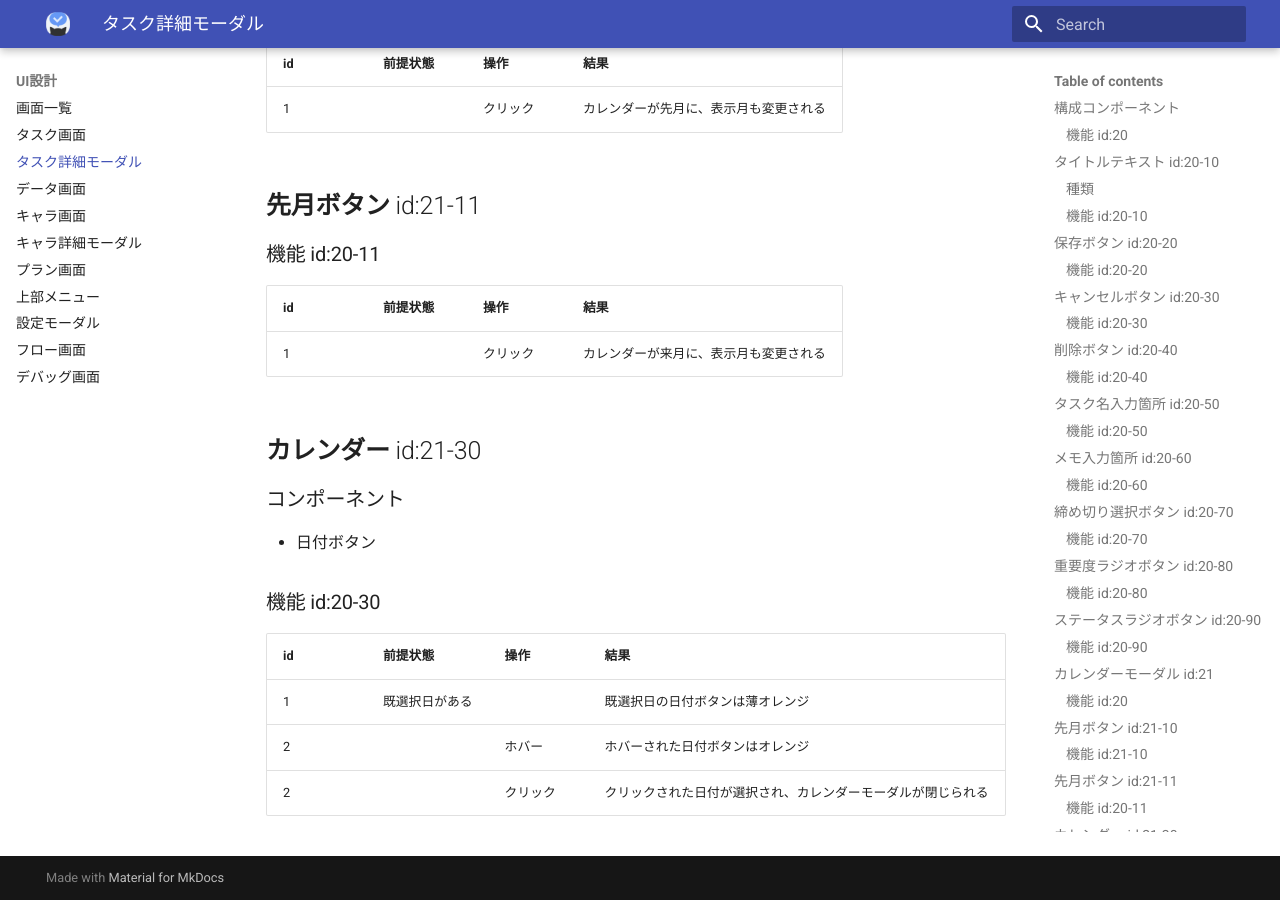
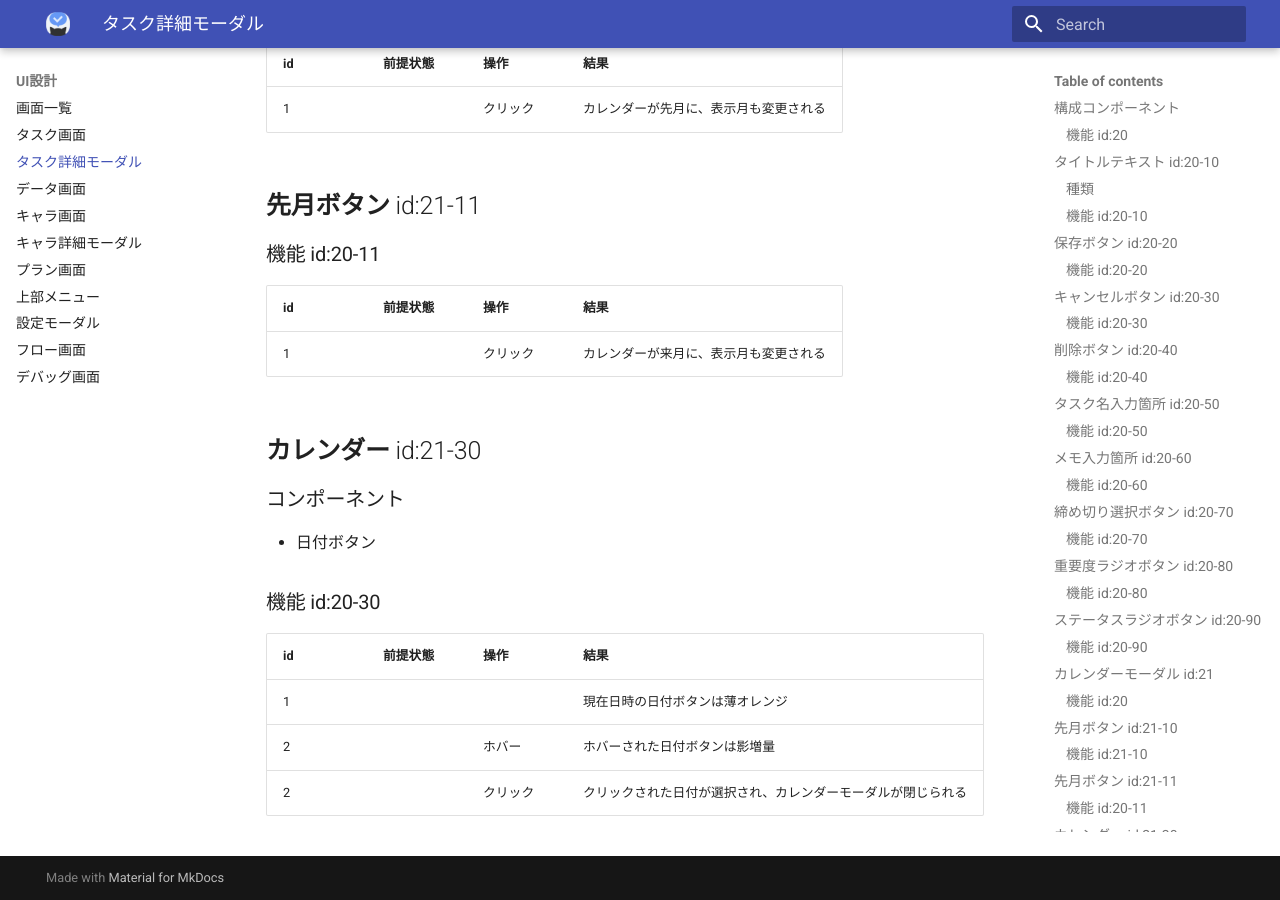
Before and after one commit to CharaDo-Official/CharaDo, an MkDocs documentation site: the page built from docs/10_design/20_task_edit.md, in a window 1280 px wide and 900 px high, scrolled down 7126 px. Built offline with MkDocs 1.6.1 and Material for MkDocs 9.7.7, drawn with Linux system fonts in a browser that asks for light colours.

Commit message:
fix(20_task_edit): カレンダーモーダルの仕様変更

```diff
--- a/docs/10_design/20_task_edit.md
+++ b/docs/10_design/20_task_edit.md
@@ -139,6 +139,6 @@
 ### 機能 id:20-30
 |id 	|前提状態	|操作 	|結果	|
 |---	|---	|---	|---	|
-|1		|既選択日がある	|	|既選択日の日付ボタンは薄オレンジ	|
-|2		|	|ホバー	|ホバーされた日付ボタンはオレンジ	|
+|1		|	|	|現在日時の日付ボタンは薄オレンジ	|
+|2		|	|ホバー	|ホバーされた日付ボタンは影増量	|
 |2		|	|クリック	|クリックされた日付が選択され、カレンダーモーダルが閉じられる	|
```
